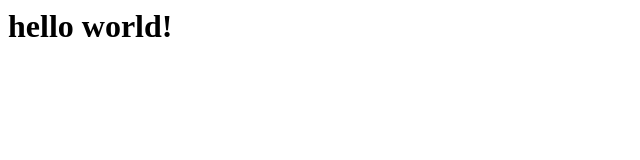
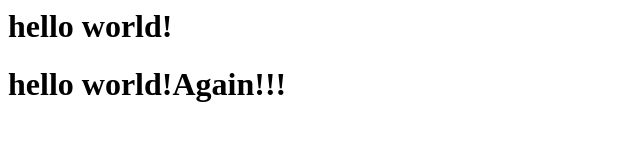
Before and after one commit to kstarfish/mywebsite, a plain HTML site: page index.html in a window 1280 px wide. Shown: the whole page, without its empty margins (0-640 px from the left). Drawn offline with Linux system fonts and the light colour scheme.

Commit message:
again le yixia!

```diff
--- a/index.html
+++ b/index.html
@@ -1 +1,2 @@
 <h1>hello world!</h1>
+<h1>hello world!Again!!!</h1>
```
